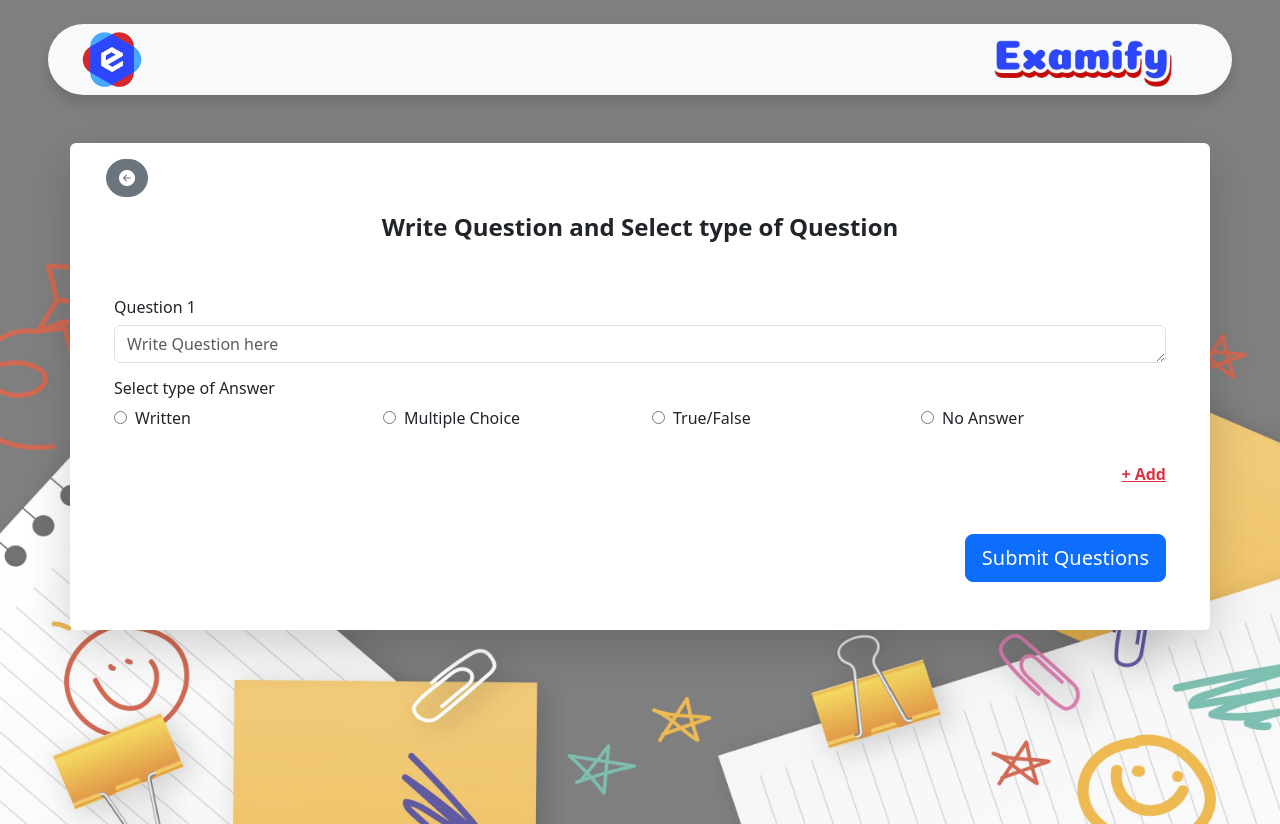
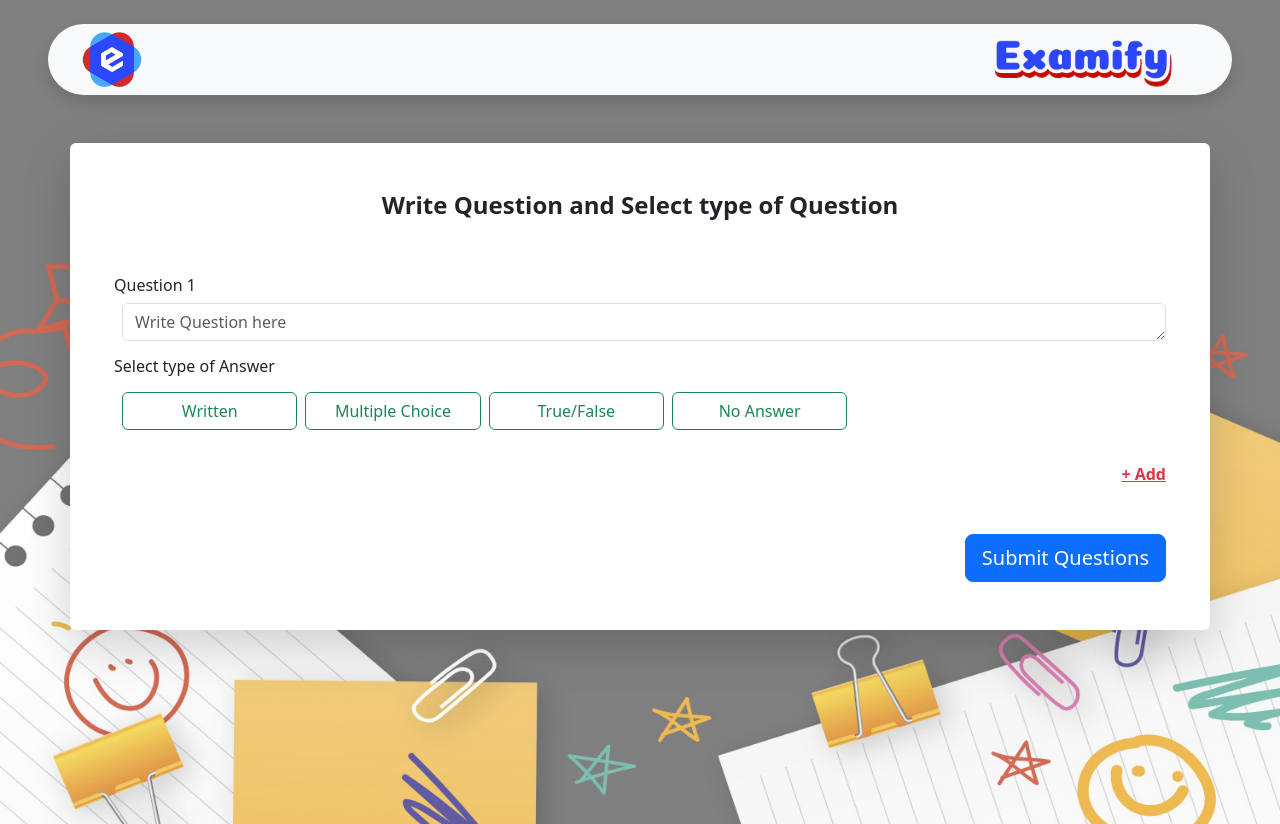
Before and after one commit to dhawankumar484/Examify, an Angular app: page /start in a window 1280 px wide. Built offline with nearby package versions, Linux system fonts and the light colour scheme.

Commit message:
added button loader and back button, and installed bootstrap icons

```diff
--- a/src/app/create-questions/create-questions.component.html
+++ b/src/app/create-questions/create-questions.component.html
@@ -1,9 +1,9 @@
-<section class="container max-w-4xl bg-white shadow-lg rounded my-5 pb-5">
-    <div>
-        <button type="button" class="btn btn-secondary my-3 mx-4 rounded-pill" [routerLink]="['/']">
+<section class="container max-w-4xl bg-white shadow-lg rounded my-5 pb-5 pt-5">
+    <!-- <div>
+        <button type="button" class="btn btn-secondary mx-4 rounded-pill" [routerLink]="['/']">
             <i class="bi bi-arrow-left-circle-fill"></i>
         </button>
-    </div>
+    </div> -->
     <div class="pb-3">
         <h4 class="text-2xl fw-bold mb-4 text-center">Write Question and Select type of Question</h4>
     </div>
@@ -16,54 +16,58 @@
                     <u>Delete</u>
                 </div>
                 <h6 class="text-2xl">Question {{i+1}}</h6>
-                <textarea class="form-control" formControlName="question" placeholder="Write Question here" [rows]="1" id="floatingTextarea" #question></textarea>
-                <div *ngIf="f[i].get('question')?.errors?.['required'] && (f[i].get('question')?.touched || f[i].get('question')?.dirty)" class="text-danger">
-                    Question {{i+1}} is required.
+                <div class="ms-2">
+                    <textarea class="form-control" formControlName="question" placeholder="Write Question here" [rows]="1" id="floatingTextarea" #question></textarea>
+                    <span *ngIf="f[i].get('question')?.errors?.['required'] && (f[i].get('question')?.touched || f[i].get('question')?.dirty)" class="text-danger">
+                        Question {{i+1}} is required.
+                    </span>
                 </div>
                 <h6 class="text-2xl mt-3">Select type of Answer</h6>
-                <div class="row">
-                    <div class="col-12 col-md-6 col-lg-3 custom-control custom-radio mt-2 mt-lg-0">
-					    <input type="radio" formControlName="type" class="custom-control-input" value="input" ngModel (click)="addLineInput(i)">
-                        <label style="margin-left: 8px;" class="form-check-label custom-control-label" for="input">Written</label>
-                        <div class="mt-2" *ngIf="questions.controls[i].value.type=='input'">
-                            <input type="number" formControlName="numberOfLine" class="form-control" placeholder="Add number of line">
-                        </div>
-                        <div *ngIf="f[i].get('numberOfLine')?.errors?.['required'] && (f[i].get('numberOfLine')?.touched || f[i].get('numberOfLine')?.dirty)" class="text-danger">
+                <div class="">
+                    <span class="custom-control custom-radio mt-2 mt-lg-0">
+					    <input type="radio" formControlName="type" class="btn-check" value="input" id="input" ngModel (click)="addLineInput(i)">
+                        <label style="margin-left: 8px;" class="mt-2 col-12 col-sm-5 col-lg-2 form-check-label custom-control-label btn btn-outline-success" for="input">Written</label>
+                    </span>
+
+                    <span class="custom-control custom-radio mt-2 mt-lg-0">
+                        <input type="radio" formControlName="type" class="btn-check" value="multiple" id="multiple" ngModel (click)="addNumberOfOption(i)">
+                        <label style="margin-left: 8px;" class="mt-2 col-12 col-sm-5 col-lg-2 form-check-label custom-control-label btn btn-outline-success" for="multiple">Multiple Choice</label>
+                    </span>
+
+                    <span class="custom-control custom-radio mt-2 mt-lg-0">
+                        <input type="radio" formControlName="type" class="btn-check" value="binary" id="binary" ngModel (click)="selectOther(i)">
+                        <label style="margin-left: 8px;" class="mt-2 col-12 col-sm-5 col-lg-2 form-check-label custom-control-label btn btn-outline-success" for="binary">True/False</label>
+                    </span>
+
+                    <span class="custom-control custom-radio mt-2 mt-lg-0">
+                        <input type="radio" formControlName="type" class="btn-check" value="no_answer"  id="no_answer" ngModel (click)="selectOther(i)">
+                        <label style="margin-left: 8px;" class="mt-2 col-12 col-sm-5 col-lg-2 form-check-label custom-control-label btn btn-outline-success" for="no_answer">No Answer</label>
+                    </span>
+
+                    <div class="mt-3 ms-2 col-12 col-md-6 col-lg-4" *ngIf="questions.controls[i].value.type=='input'">
+                        <input type="number" formControlName="numberOfLine" class="form-control" placeholder="Add number of lines" >
+                        <span *ngIf="f[i].get('numberOfLine')?.errors?.['required'] && (f[i].get('numberOfLine')?.touched || f[i].get('numberOfLine')?.dirty)" class="text-danger">
                             Number of Lines is required.
-                        </div>
-                        <div *ngIf="f[i].get('numberOfLine')?.errors?.['min'] && (f[i].get('numberOfLine')?.touched || f[i].get('numberOfLine')?.dirty)" class="text-danger">
+                        </span>
+                        <span *ngIf="f[i].get('numberOfLine')?.errors?.['min'] && (f[i].get('numberOfLine')?.touched || f[i].get('numberOfLine')?.dirty)" class="text-danger">
                             Minimum Lines should not be less than 2.
-                        </div>
-                        <div *ngIf="f[i].get('numberOfLine')?.errors?.['max'] && (f[i].get('numberOfLine')?.touched || f[i].get('numberOfLine')?.dirty)" class="text-danger">
+                        </span>
+                        <span *ngIf="f[i].get('numberOfLine')?.errors?.['max'] && (f[i].get('numberOfLine')?.touched || f[i].get('numberOfLine')?.dirty)" class="text-danger">
                             Maximum Lines should not be more than 10.
-                        </div>
+                        </span>
                     </div>
 
-                    <div class="col-12 col-md-6 col-lg-3 custom-control custom-radio mt-2 mt-lg-0">
-                        <input type="radio" formControlName="type" class="custom-control-input" value="multiple" ngModel (click)="addNumberOfOption(i)">
-                        <label style="margin-left: 8px;" class="form-check-label custom-control-label" for="multiple">Multiple Choice</label>
-                        <div class="mt-2" *ngIf="questions.controls[i].value.type=='multiple'" max (keyup)="addOptionFields($event, i)">
-                            <input type="number" formControlName="numberOfOption" class="form-control" placeholder="Add number of options">
-                        </div>
-                        <div *ngIf="f[i].get('numberOfOption')?.errors?.['required'] && (f[i].get('numberOfOption')?.touched || f[i].get('numberOfOption')?.dirty)" class="text-danger">
+                    <div class="mt-3 ms-2 col-12 col-md-6 col-lg-4" *ngIf="questions.controls[i].value.type=='multiple'" max (keyup)="addOptionFields($event, i)">
+                        <input type="number" formControlName="numberOfOption" class="form-control" placeholder="Add number of options">
+                        <span *ngIf="f[i].get('numberOfOption')?.errors?.['required'] && (f[i].get('numberOfOption')?.touched || f[i].get('numberOfOption')?.dirty)" class="text-danger">
                             Number of Options is required.
-                        </div>
-                        <div *ngIf="f[i].get('numberOfOption')?.errors?.['min'] && (f[i].get('numberOfOption')?.touched || f[i].get('numberOfOption')?.dirty)" class="text-danger">
+                        </span>
+                        <span *ngIf="f[i].get('numberOfOption')?.errors?.['min'] && (f[i].get('numberOfOption')?.touched || f[i].get('numberOfOption')?.dirty)" class="text-danger">
                             Minimum Options should not be less than 2.
-                        </div>
-                        <div *ngIf="f[i].get('numberOfOption')?.errors?.['max'] && (f[i].get('numberOfOption')?.touched || f[i].get('numberOfOption')?.dirty)" class="text-danger">
+                        </span>
+                        <span *ngIf="f[i].get('numberOfOption')?.errors?.['max'] && (f[i].get('numberOfOption')?.touched || f[i].get('numberOfOption')?.dirty)" class="text-danger">
                             Maximum Options should not be more than 10.
-                        </div>
-                    </div>
-
-                    <div class="col-12 col-md-6 col-lg-3 custom-control custom-radio mt-2 mt-lg-0">
-                        <input type="radio" formControlName="type" class="custom-control-input" value="binary" ngModel (click)="selectOther(i)">
-                        <label style="margin-left: 8px;" class="form-check-label custom-control-label" for="binary">True/False</label>
-                    </div>
-
-                    <div class="col-12 col-md-6 col-lg-3 custom-control custom-radio mt-2 mt-lg-0">
-                        <input type="radio" formControlName="type" class="custom-control-input" value="no_answer" ngModel (click)="selectOther(i)">
-                        <label style="margin-left: 8px;" class="form-check-label custom-control-label" for="no_answer">No Answer</label>
+                        </span>
                     </div>
                 </div>
                 <div *ngIf="f[i].get('type')?.errors?.['required'] && (f[i].get('type')?.touched || f[i].get('type')?.dirty)" class="text-danger">
@@ -73,9 +77,11 @@
                 <div class="row my-3">
                     <div *ngFor="let option of getOptionArray(numberOfOptions[i]); index as j" class="col-12 col-md-5 com-lg-4">
                         <h6 class="text-2xl mt-3">Option {{j+1}}</h6>
-                        <input type="text" [formControlName]="'option' + (j+1)" class="form-control" [placeholder]="'Enter option ' + (j+1)">
-                        <div *ngIf="f[i].get('option' + (j+1))?.errors?.['required'] && (f[i].get('option' + (j+1))?.touched || f[i].get('option' + (j+1))?.dirty)" class="text-danger">
-                            Option {{j+1}} is required.
+                        <div class="ms-2">
+                            <input type="text" [formControlName]="'option' + (j+1)" class="form-control" [placeholder]="'Enter option ' + (j+1)" [(ngModel)]="f[i].get('option' + (j+1)).value">
+                            <span *ngIf="f[i].get('option' + (j+1))?.errors?.['required'] && (f[i].get('option' + (j+1))?.touched || f[i].get('option' + (j+1))?.dirty)" class="text-danger">
+                                Option {{j+1}} is required.
+                            </span>
                         </div>
                     </div>
                 </div>
--- a/src/app/create-questions/create-questions.component.ts
+++ b/src/app/create-questions/create-questions.component.ts
@@ -85,7 +85,7 @@ export class CreateQuestionsComponent implements OnInit {
           (this.questions?.controls[index] as FormGroup).removeControl(controlName);
         }
     });
-    if(!isNaN(Number(event.target.value))){
+    if(!isNaN(Number(event.target.value)) && (this.questions?.controls[index] as FormGroup).controls['numberOfOption'].valid){
       for(let i=0; i<Number(event.target.value); i++){
         (this.questions?.controls[index] as FormGroup)?.addControl('option'+(i+1), new FormControl('', [Validators.required]));
       }
@@ -103,6 +103,10 @@ export class CreateQuestionsComponent implements OnInit {
       return Array.from({ length: num }, (_, i) => i);
     }
     return options;
+   }
+
+   changeOption(){
+
    }
 
    submitLoader:boolean = false;
```
